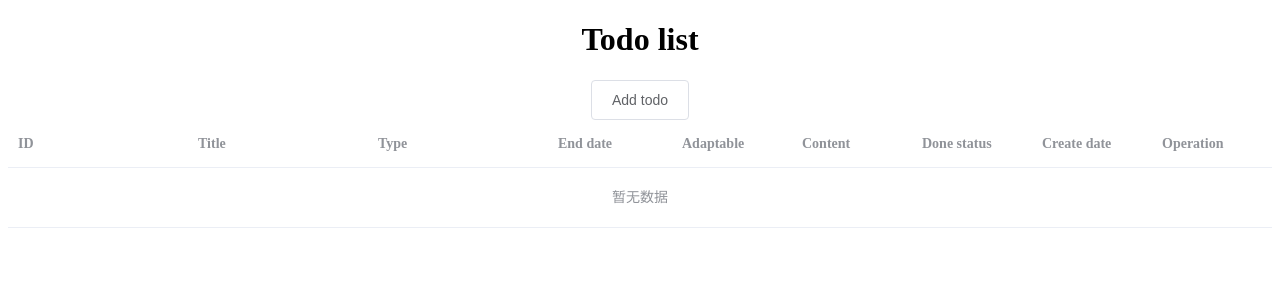
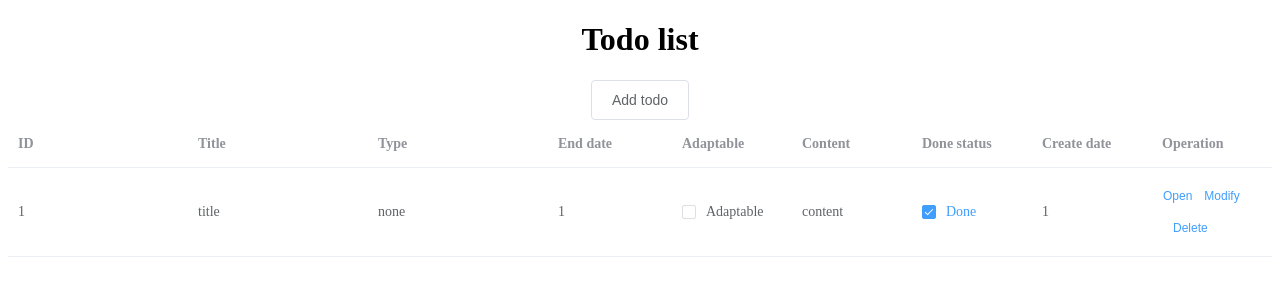
Before and after one commit to Eafrey/vue-todo, a Vue app: page /#/ in a window 1280 px wide. Shown: the top 300 px of the page. Built offline with nearby package versions, Linux system fonts and the light colour scheme.

Commit message:
complete todo item

```diff
--- a/src/store/index.js
+++ b/src/store/index.js
@@ -6,7 +6,18 @@ Vue.use(Vuex);
 export default new Vuex.Store({
     state: {
         id: 0,
-        todos: [],
+        todos: [
+            {
+                id: 1,
+                title: 'title',
+                content: 'content',
+                type: 'none',
+                createDate: 1,
+                endDate: 1,
+                adaptable: false,
+                done: true
+            }
+        ],
     },
     getters: {
         doneTodos: state => state.todos.filter(todo => todo.done),
--- a/src/views/Home.vue
+++ b/src/views/Home.vue
@@ -26,6 +26,9 @@
             <el-table-column
                     prop="adaptable"
                     label="Adaptable">
+                <template slot-scope="scope">
+                    <el-checkbox v-model="scope.row.adaptable">Adaptable</el-checkbox>
+                </template>
             </el-table-column>
             <el-table-column
                     prop="content"
@@ -34,6 +37,9 @@
             <el-table-column
                     prop="done"
                     label="Done status">
+                <template slot-scope="scope">
+                    <el-checkbox v-model="scope.row.done">Done</el-checkbox>
+                </template>
             </el-table-column>
             <el-table-column
                     prop="createDate"
```
